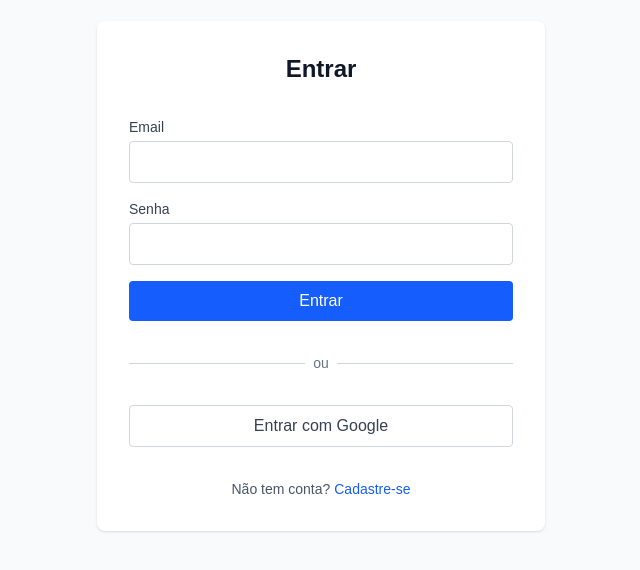
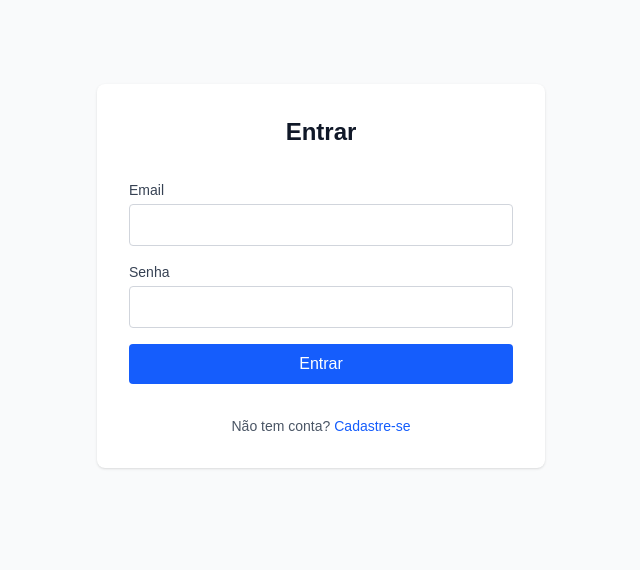
Before and after one commit to fciasaas-saude/fciacourse, a Next.js app in the folder apps/web/: page /login in a window 1280 px wide. Shown: the part 124-694 px from the top of the page, without its empty margins (319-959 px from the left). Built offline with nearby package versions, Linux system fonts and the light colour scheme.

Commit message:
refactor(auth): defer Google OAuth until official domain is available

```diff
--- a/apps/web/src/app/auth/callback/route.ts
+++ /dev/null
@@ -1,26 +0,0 @@
-import { createClient } from '@/lib/supabase/server';
-import { NextResponse } from 'next/server';
-
-export async function GET(request: Request) {
-  const { searchParams, origin } = new URL(request.url);
-  const code = searchParams.get('code');
-  const next = searchParams.get('next') ?? '/dashboard';
-
-  if (code) {
-    const supabase = await createClient();
-    const { error } = await supabase.auth.exchangeCodeForSession(code);
-    if (!error) {
-      const forwardedHost = request.headers.get('x-forwarded-host');
-      const isLocalEnv = process.env.NODE_ENV === 'development';
-      if (isLocalEnv) {
-        return NextResponse.redirect(`${origin}${next}`);
-      } else if (forwardedHost) {
-        return NextResponse.redirect(`https://${forwardedHost}${next}`);
-      } else {
-        return NextResponse.redirect(`${origin}${next}`);
-      }
-    }
-  }
-
-  return NextResponse.redirect(`${origin}/login?error=auth_callback_error`);
-}
--- a/apps/web/src/app/login/page.tsx
+++ b/apps/web/src/app/login/page.tsx
@@ -37,16 +37,6 @@ export default function LoginPage() {
       router.push('/dashboard');
     }
     setLoading(false);
-  }
-
-  async function handleGoogleLogin() {
-    const supabase = createClient();
-    await supabase.auth.signInWithOAuth({
-      provider: 'google',
-      options: {
-        redirectTo: `${window.location.origin}/auth/callback`,
-      },
-    });
   }
 
   return (
@@ -91,20 +81,6 @@ export default function LoginPage() {
             {loading ? 'Entrando...' : 'Entrar'}
           </button>
         </form>
-        <div className="relative">
-          <div className="absolute inset-0 flex items-center">
-            <div className="w-full border-t border-gray-300" />
-          </div>
-          <div className="relative flex justify-center text-sm">
-            <span className="bg-white px-2 text-gray-500">ou</span>
-          </div>
-        </div>
-        <button
-          onClick={handleGoogleLogin}
-          className="w-full rounded border border-gray-300 bg-white px-4 py-2 text-gray-700 hover:bg-gray-50"
-        >
-          Entrar com Google
-        </button>
         <p className="text-center text-sm text-gray-600">
           Não tem conta?{' '}
           <Link href="/signup" className="text-blue-600 hover:underline">
```
